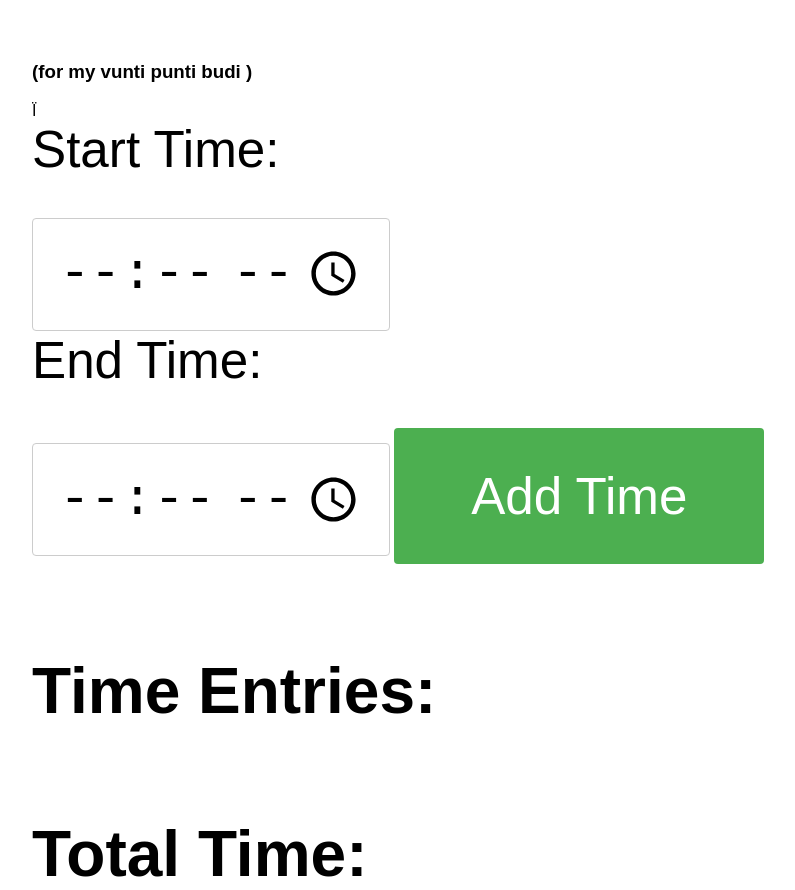
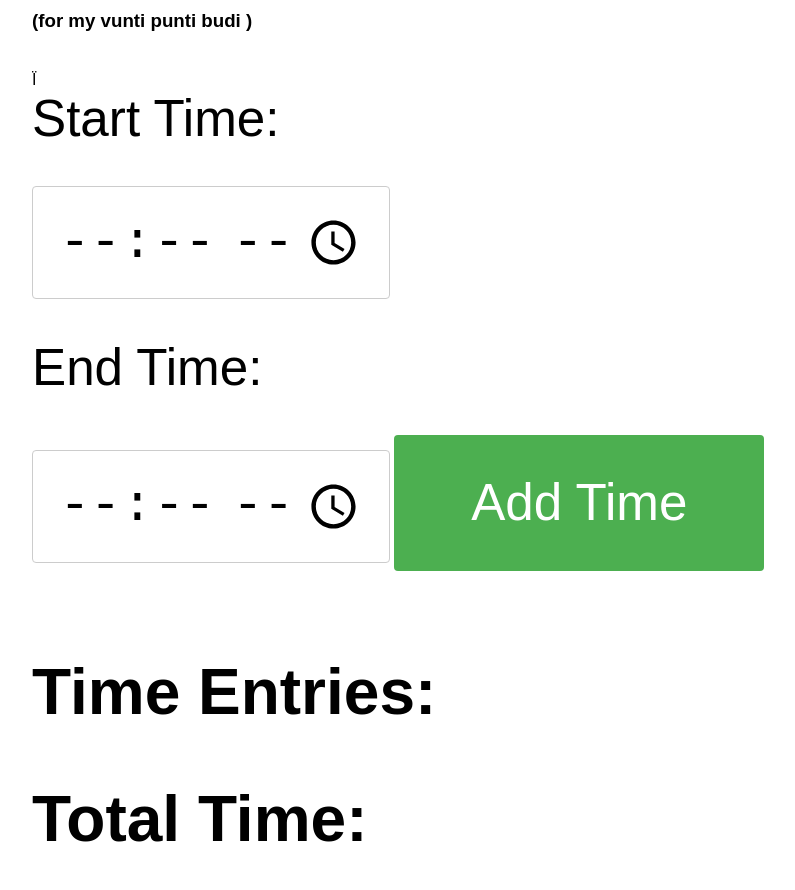
Before and after one commit to sb4nt/timeclock, a plain HTML site: page index.html in a window 1280 px wide. Shown: the part 207-1097 px from the top of the page, without its empty margins (32-827 px from the left). Drawn offline with Linux system fonts and the light colour scheme.

Commit message:
Update style.css

```diff
--- a/style.css
+++ b/style.css
@@ -9,6 +9,11 @@
     font-size: 6vw;
   }
 
+  h3 {
+    margin-top: -4vw;
+    margin-bottom: 3vw;
+  }
+
   label {
     display: block;
     margin-bottom: 3vw;
@@ -16,6 +21,7 @@
   }
 
   input[type="time"] {
+    margin-bottom: 3vw;
     padding: 2vw;
     border: 1px solid #ccc;
     border-radius: 4px;
@@ -37,7 +43,7 @@
   }
 
   h2 {
-    margin-top: 7vw;
+    /* margin-top: 5vw; */
     margin-bottom: 3vw;
     font-size: 5vw;
   }
```
